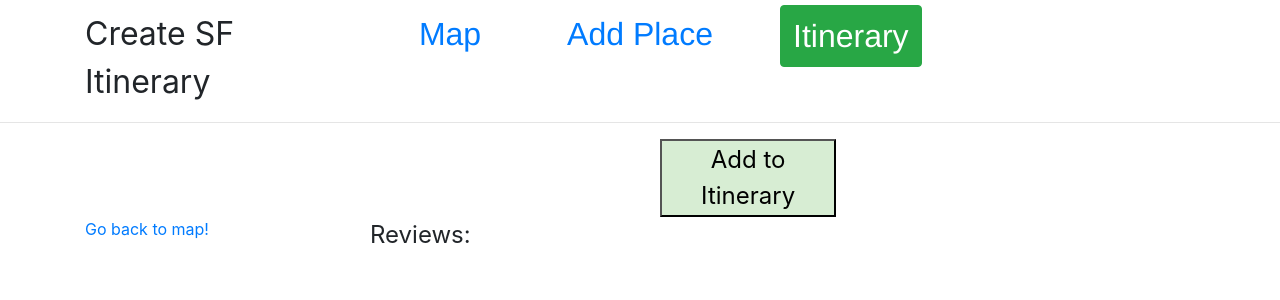
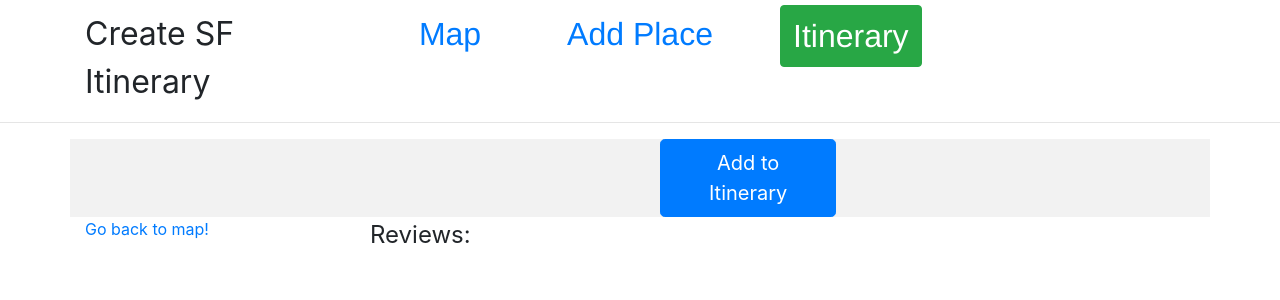
Before and after one commit to carisatinie/ui_final, a Flask app: template templates/viewplace.html in a window 1280 px wide. Shown: the top 300 px of the page. Run offline with Flask 2, Linux system fonts and the light colour scheme; the template is opened without the code that fills it, so the values that code supplies are empty; some libraries are stand-ins or nearby versions.

Commit message:
changed "add to itinerary" button

```diff
--- a/static/viewplace.css
+++ b/static/viewplace.css
@@ -12,7 +12,7 @@ container {
 }
 
 .review-row {
-  padding-top: 25px;
+  padding-top: 40px;
 }
 
 .link {
@@ -35,11 +35,18 @@ container {
   font-size: 1.5em;
 }
 
-#add_btn {
-  font-size: 1.5em;
-  background-color: #d7edd3;
-}
-
 #review-title {
   font-size: 1.5em;
 }
+
+.rating-text {
+  font-size: 1.1em;
+}
+
+.review-text {
+  color: #515151
+}
+
+.main-info {
+  background-color: #f2f2f2;
+}
--- a/static/viewplace.js
+++ b/static/viewplace.js
@@ -12,9 +12,15 @@ function display_place(db_obj) {
 
   for (var i = 0; i < db_obj["Reviews"].length; i++) {
     var review = db_obj["Reviews"][i]["Review"]
+    var review_rating = db_obj["Reviews"][i]["Rating"]
+
     var row = $("<div>", {class: "review-row"})
+    var rating_text = $("<span>", {class: "rating-text"})
+    rating_text.html("Rating: " + review_rating + "/5")
     var review_text = $("<span>", {class: "review-text"})
     review_text.html(review)
+    row.append(rating_text)
+    row.append("<br>")
     row.append(review_text)
     $("#reviews-container").append(row)
   }
--- a/templates/viewplace.html
+++ b/templates/viewplace.html
@@ -41,7 +41,7 @@
 		<hr/>
 
 		<div class="container">
-			<div class="row">
+			<div class="row main-info">
 				<div class="col-md-3" id="main-img-div">
 					<!-- Main image -->
 				</div>
@@ -53,7 +53,8 @@
 								<!-- Name of place -->
 							</div>
 							<div class="col-md-3" id="add-div">
-								<button id="add_btn">Add to Itinerary</button>
+								<!-- <button id="add_btn">Add to Itinerary</button> -->
+								<button type="submit" id="add_btn" class="btn btn-primary btn-lg">Add to Itinerary</button>
 							</div>
 							<div id="status"></div>
 						</div>
```
